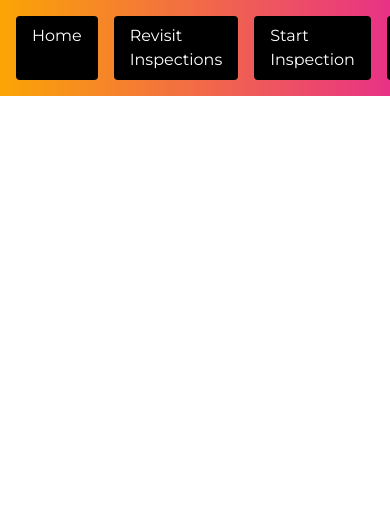
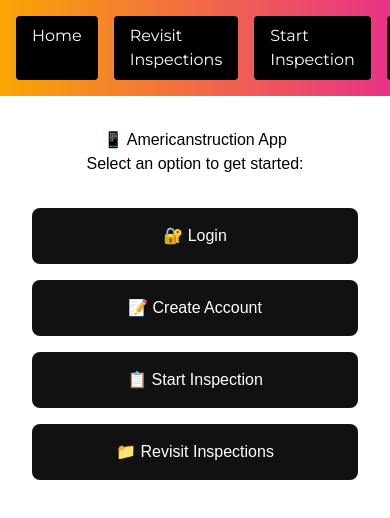
Before and after one commit to Turdboy/AmericanstructionPDF, a React (Vite) app: page /mobile in a window 390 px wide. Shown: the top 518 px of the page. Built offline with nearby package versions, Linux system fonts and the light colour scheme; what pdfmake would draw is missing.

Commit message:
Add mobile landing page and vercel fallback

```diff
--- a/src/App.tsx
+++ b/src/App.tsx
@@ -16,6 +16,8 @@
 import LandingPage from "./components/LandingPage";
 import SavedInspectionPage from "./components/SavedInspectionPage";
 import AuthGatewayPage from "./components/AuthGatewayPage";
+import MobileLandingPage from './components/MobileLandingPage';
+
 
 
 
@@ -110,6 +112,8 @@
 
   {/* 🛠 Other */}
   <Route path="/v1/*" element={<MainPage />} />
+  <Route path="/mobile" element={<MobileLandingPage />} />
+
 </Routes>
 
       </div>
--- /dev/null
+++ b/src/components/MobileLandingPage.tsx
@@ -0,0 +1,25 @@
+import React from 'react';
+
+const MobileLandingPage = () => (
+  <div style={{ padding: '2rem', textAlign: 'center', fontFamily: 'sans-serif' }}>
+    <h1>📱 Americanstruction App</h1>
+    <p>Select an option to get started:</p>
+    <div style={{ marginTop: '2rem', display: 'flex', flexDirection: 'column', gap: '1rem' }}>
+      <a href="/login" style={linkStyle}>🔐 Login</a>
+      <a href="/create-account" style={linkStyle}>📝 Create Account</a>
+      <a href="/inspection" style={linkStyle}>📋 Start Inspection</a>
+      <a href="/revisit" style={linkStyle}>📁 Revisit Inspections</a>
+    </div>
+  </div>
+);
+
+const linkStyle = {
+  display: 'block',
+  padding: '1rem',
+  backgroundColor: '#111',
+  color: '#fff',
+  textDecoration: 'none',
+  borderRadius: '8px',
+};
+
+export default MobileLandingPage;
```
Also changed, not shown: vercel.json (added).
